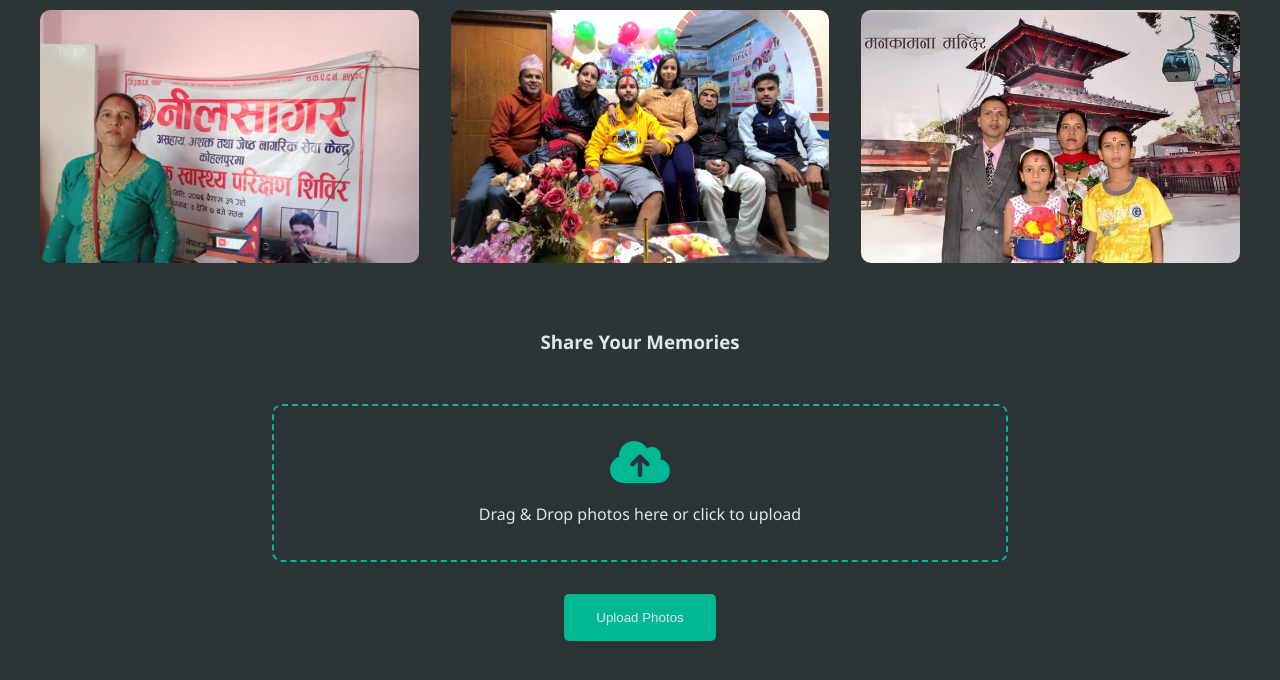
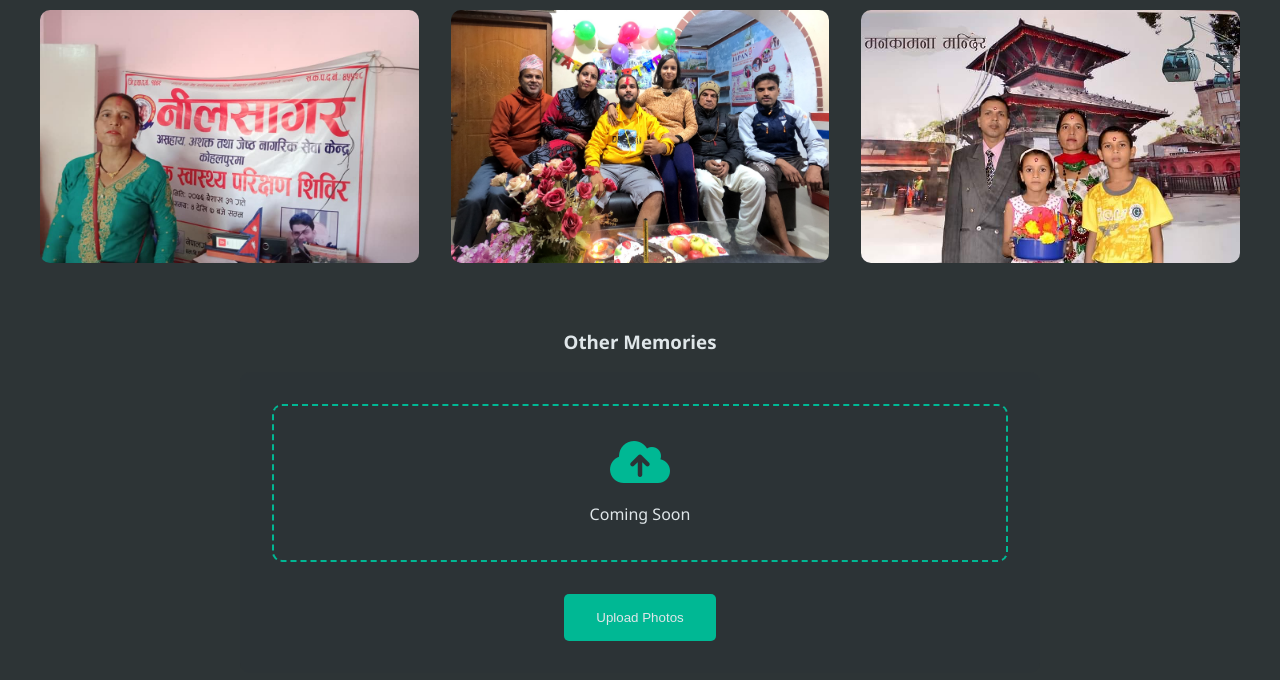
Before and after one commit to RajaniGautam/website, a React app: page index.html in a window 1280 px wide. Shown: the part 2200-2880 px from the top of the page. Built offline with nearby package versions, Linux system fonts and the light colour scheme.

Commit message:
Update index.html

```diff
--- a/index.html
+++ b/index.html
@@ -54,7 +54,7 @@
         <div class="about-content">
             <div class="about-text">
                 <p class="highlight-text">Namaste! 🙏</p>
-                <p>I am a passionate wpman who finds joy in creating a warm and loving environment for my family. My days are filled with the art of cooking, crafting, and maintaining our spiritual connection.</p>
+                <p>I am a passionate woman who finds joy in creating a warm and loving environment for my family. My days are filled with the art of cooking, crafting, and maintaining our spiritual connection.</p>
                 <p>As a modern homemaker, I believe in balancing traditional values with contemporary lifestyle. I enjoy experimenting with new recipes, creating DIY home decor, and sharing my experiences with other women who share similar interests.</p>
                 <p>My home is my canvas where I express my creativity through cooking, crafting, and creating beautiful memories with my family.</p>
             </div>
@@ -146,11 +146,11 @@
             </div>
         </div>
         <div class="gallery-upload">
-            <h3>Share Your Memories</h3>
+            <h3>Other Memories</h3>
             <form id="photoUploadForm" class="upload-form">
                 <div class="upload-area">
                     <i class="fas fa-cloud-upload-alt"></i>
-                    <p>Drag & Drop photos here or click to upload</p>
+                    <p>Coming Soon</p>
                     <input type="file" id="photoInput" multiple accept="image/*">
                 </div>
                 <button type="submit" class="upload-btn">Upload Photos</button>
```
